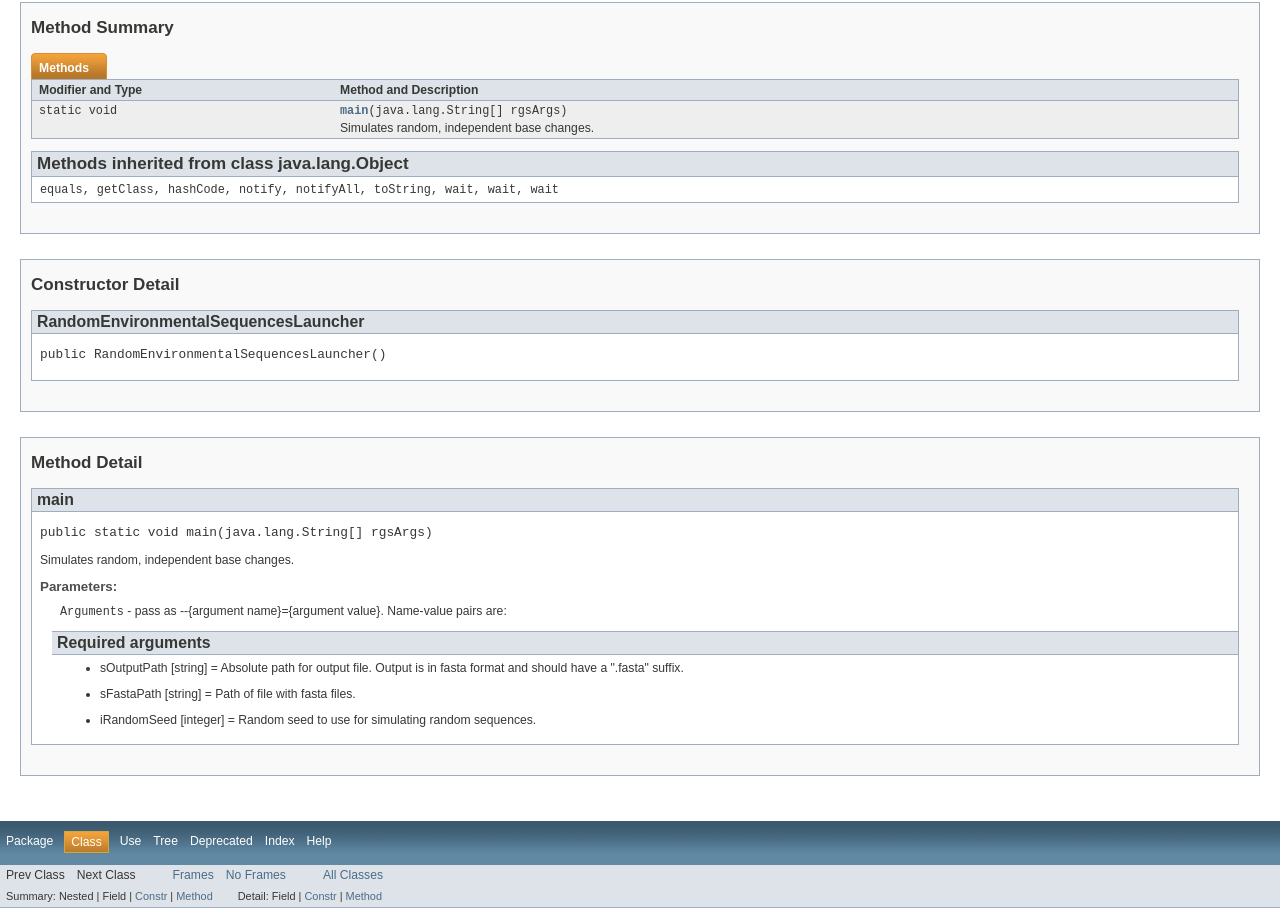
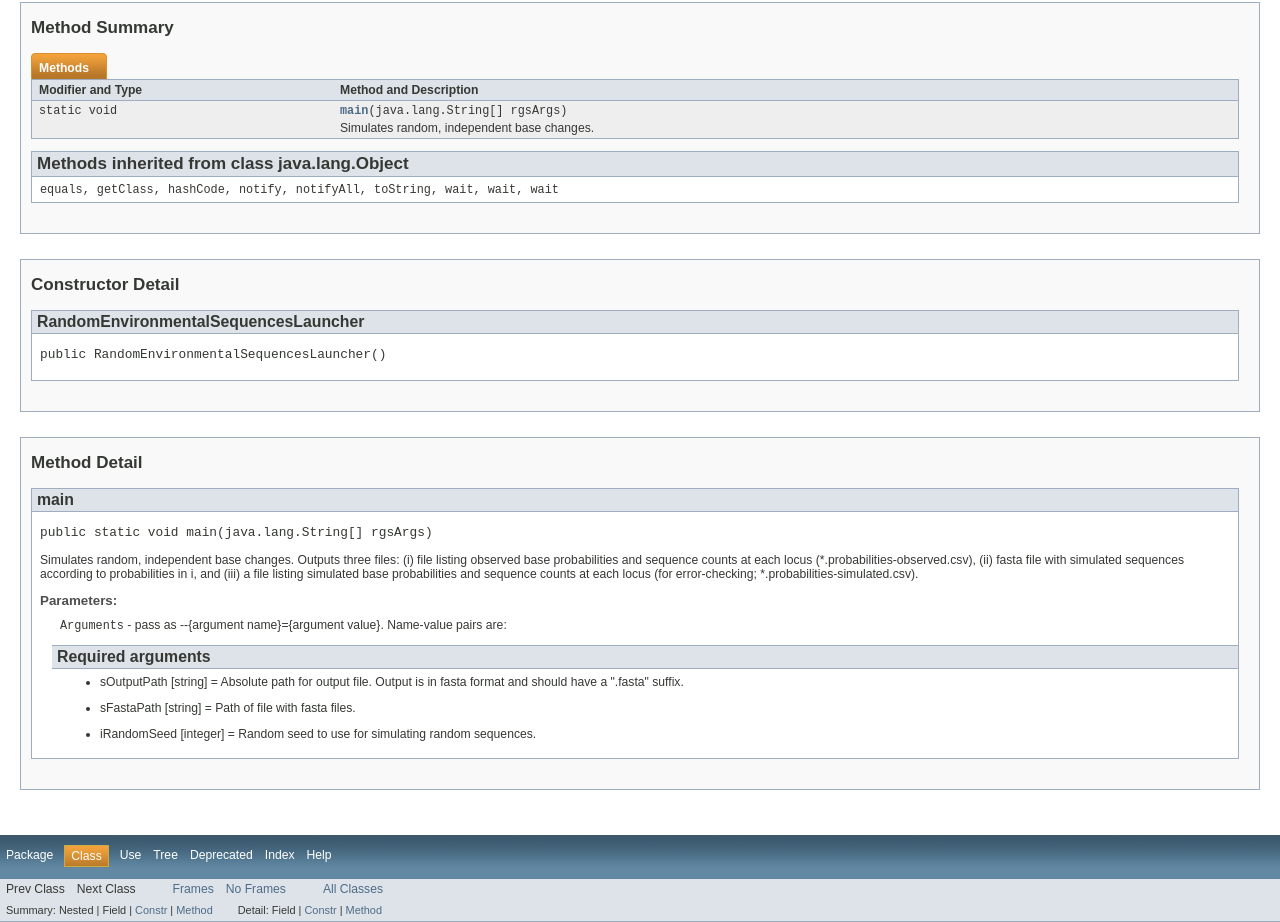
Before and after one commit to jladau/MicrobialDarkMatter, a plain HTML site: page RandomEnvironmentalSequences/doc/edu/ucsf/RandomEnvironmentalSequences/RandomEnvironmentalSequencesLauncher.html in a window 1280 px wide. Shown: the part 519-1441 px from the top of the page. Drawn offline with Linux system fonts and the light colour scheme.

Commit message:
2016-05-26

```diff
--- a/RandomEnvironmentalSequences/doc/edu/ucsf/RandomEnvironmentalSequences/RandomEnvironmentalSequencesLauncher.html
+++ b/RandomEnvironmentalSequences/doc/edu/ucsf/RandomEnvironmentalSequences/RandomEnvironmentalSequencesLauncher.html
@@ -2,9 +2,9 @@
 <!-- NewPage -->
 <html lang="en">
 <head>
-<!-- Generated by javadoc (version 1.7.0_09) on Tue May 24 18:18:46 PDT 2016 -->
+<!-- Generated by javadoc (version 1.7.0_09) on Thu May 26 09:37:40 PDT 2016 -->
 <title>RandomEnvironmentalSequencesLauncher</title>
-<meta name="date" content="2016-05-24">
+<meta name="date" content="2016-05-26">
 <link rel="stylesheet" type="text/css" href="../../../stylesheet.css" title="Style">
 </head>
 <body>
@@ -187,7 +187,8 @@ extends java.lang.Object</pre>
 <li class="blockList">
 <h4>main</h4>
 <pre>public static&nbsp;void&nbsp;main(java.lang.String[]&nbsp;rgsArgs)</pre>
-<div class="block">Simulates random, independent base changes.</div>
+<div class="block">Simulates random, independent base changes.
+ Outputs three files: (i) file listing observed base probabilities and sequence counts at each locus (*.probabilities-observed.csv), (ii) fasta file with simulated sequences according to probabilities in i, and (iii) a file listing simulated base probabilities and sequence counts at each locus (for error-checking; *.probabilities-simulated.csv).</div>
 <dl><dt><span class="strong">Parameters:</span></dt><dd><code>Arguments</code> - pass as --{argument name}={argument value}. Name-value pairs are:
 
                                 <p>
```
Also changed, not shown: RandomEnvironmentalSequences/doc/allclasses-frame.html (+2 -2 lines), RandomEnvironmentalSequences/doc/allclasses-noframe.html (+2 -2 lines), RandomEnvironmentalSequences/doc/constant-values.html (+2 -2 lines), RandomEnvironmentalSequences/doc/deprecated-list.html (+2 -2 lines), RandomEnvironmentalSequences/doc/edu/ucsf/RandomEnvironmentalSequences/class-use/RandomEnvironmentalSequencesLauncher.html (+2 -2 lines), RandomEnvironmentalSequences/doc/edu/ucsf/RandomEnvironmentalSequences/package-frame.html (+2 -2 lines), RandomEnvironmentalSequences/doc/edu/ucsf/RandomEnvironmentalSequences/package-summary.html (+2 -2 lines), RandomEnvironmentalSequences/doc/edu/ucsf/RandomEnvironmentalSequences/package-tree.html (+2 -2 lines), RandomEnvironmentalSequences/doc/edu/ucsf/RandomEnvironmentalSequences/package-use.html (+2 -2 lines), RandomEnvironmentalSequences/doc/help-doc.html (+2 -2 lines), RandomEnvironmentalSequences/doc/index-files/index-1.html (+2 -2 lines), RandomEnvironmentalSequences/doc/index-files/index-2.html (+2 -2 lines), RandomEnvironmentalSequences/doc/index-files/index-3.html (+2 -2 lines), RandomEnvironmentalSequences/doc/index.html (+1 -1 lines), 1 more files.
